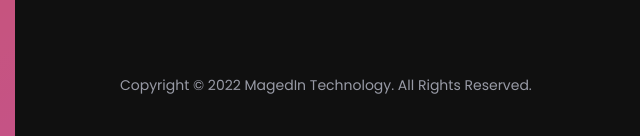
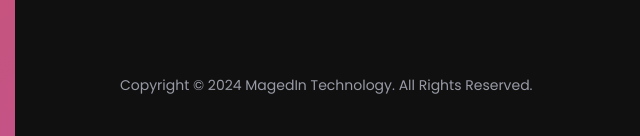
Before and after one commit to magedin-university/website, a plain HTML site: page index.html in a window 1280 px wide. Shown: the part 6128-6264 px from the top of the page, 640-1280 px from the left. Drawn offline with Linux system fonts and the light colour scheme; grey boxes are pictures that could not be loaded.

Commit message:
Improvements.

```diff
--- a/includes/footer.html
+++ b/includes/footer.html
@@ -49,7 +49,7 @@
 
                         <div class="col-lg-12">
                             <div class="copyright-text">
-                                <p>Copyright © 2022 MagedIn Technology. All Rights Reserved.</p>
+                                <p>Copyright © 2024 MagedIn Technology. All Rights Reserved.</p>
                             </div>
                         </div>
                     </div>
```
